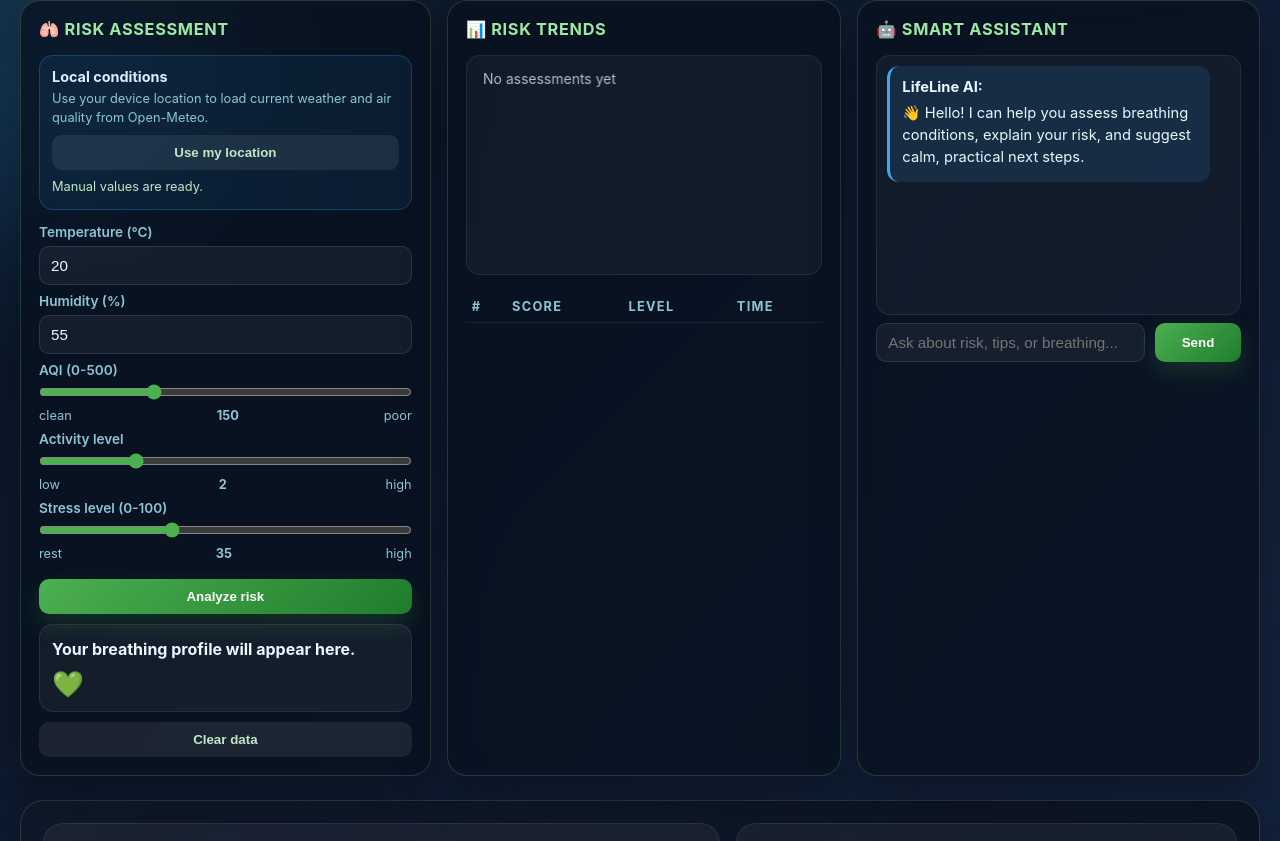
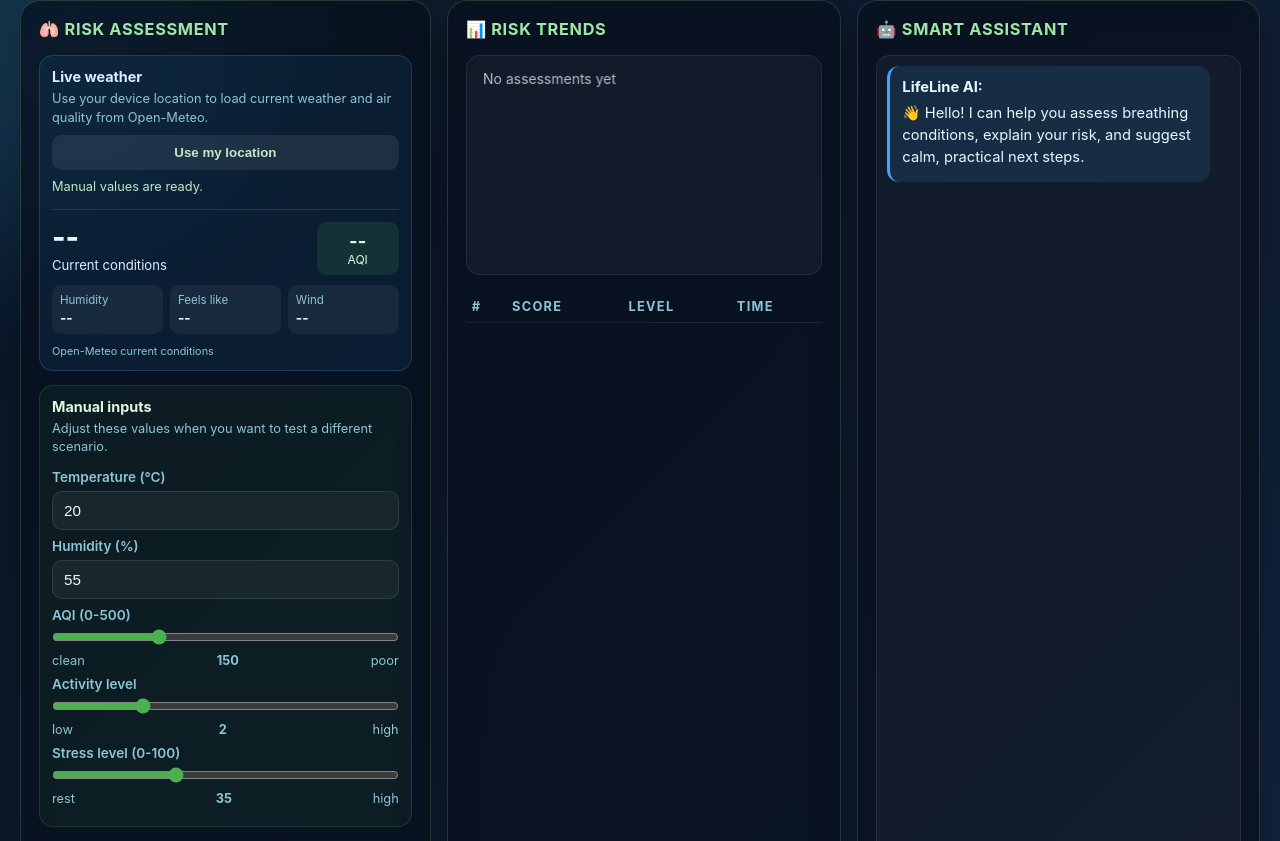
Before and after one commit to akeelmohammedyonus-alt/Lifeline-An-AI-Breathing-Risk-Calculator, a website: page public/index.html in a window 1280 px wide. Shown: the part 653-1494 px from the top of the page. Drawn offline with Linux system fonts and the light colour scheme.

Commit message:
fixing tests

```diff
--- a/public/index.html
+++ b/public/index.html
@@ -433,6 +433,7 @@
             display: grid;
             grid-template-columns: 1.02fr 0.98fr 1fr;
             gap: 16px;
+            align-items: stretch;
         }
 
         .card {
@@ -447,6 +448,15 @@
             animation: fadeUp 0.9s ease both;
         }
 
+        .layout > .card {
+            height: 100%;
+        }
+
+        .layout > .card:last-child {
+            display: flex;
+            flex-direction: column;
+        }
+
         .card::before {
             content: "";
             position: absolute;
@@ -574,6 +584,95 @@
             background: rgba(57, 167, 255, 0.08);
         }
 
+        .manual-input-panel {
+            padding: 12px;
+            margin-bottom: 12px;
+            border: 1px solid rgba(76, 175, 80, 0.22);
+            border-radius: 14px;
+            background: rgba(76, 175, 80, 0.07);
+        }
+
+        .manual-input-panel h3 {
+            margin-bottom: 5px;
+            font-size: 0.9rem;
+            color: #dff7e0;
+        }
+
+        .manual-input-panel p {
+            margin-bottom: 12px;
+            color: var(--muted);
+            font-size: 0.8rem;
+            line-height: 1.45;
+        }
+
+        .weather-widget {
+            display: grid;
+            gap: 10px;
+            margin-top: 12px;
+            padding-top: 12px;
+            border-top: 1px solid rgba(255, 255, 255, 0.1);
+        }
+
+        .weather-main {
+            display: flex;
+            align-items: center;
+            justify-content: space-between;
+            gap: 12px;
+        }
+
+        .weather-temperature {
+            font-size: 1.8rem;
+            font-weight: 800;
+            line-height: 1;
+        }
+
+        .weather-description {
+            color: #dceeff;
+            font-size: 0.82rem;
+            margin-top: 5px;
+        }
+
+        .weather-aqi {
+            min-width: 82px;
+            padding: 8px;
+            border-radius: 10px;
+            background: rgba(76, 175, 80, 0.14);
+            color: #dff7e0;
+            text-align: center;
+            font-size: 0.75rem;
+        }
+
+        .weather-aqi strong {
+            display: block;
+            font-size: 1.15rem;
+        }
+
+        .weather-details {
+            display: grid;
+            grid-template-columns: repeat(3, 1fr);
+            gap: 7px;
+        }
+
+        .weather-detail {
+            padding: 8px;
+            border-radius: 9px;
+            background: rgba(255, 255, 255, 0.05);
+            color: var(--muted);
+            font-size: 0.72rem;
+        }
+
+        .weather-detail strong {
+            display: block;
+            color: var(--text);
+            font-size: 0.85rem;
+            margin-top: 3px;
+        }
+
+        .weather-attribution {
+            color: var(--muted);
+            font-size: 0.68rem;
+        }
+
         .location-panel h3 {
             margin-bottom: 5px;
             font-size: 0.9rem;
@@ -655,7 +754,8 @@
         }
 
         .chat-box {
-            height: 260px;
+            flex: 1 1 auto;
+            min-height: 260px;
             overflow-y: auto;
             padding: 10px;
             border-radius: 14px;
@@ -881,6 +981,10 @@
 
             .chat-box {
                 height: 260px;
+            }
+
+            .weather-details {
+                grid-template-columns: repeat(3, minmax(0, 1fr));
             }
 
             .edu-grid,
@@ -1003,11 +1107,29 @@
             <div class="card">
                 <div class="card-title">🫁 Risk assessment</div>
                 <div class="location-panel">
-                    <h3>Local conditions</h3>
+                    <h3>Live weather</h3>
                     <p>Use your device location to load current weather and air quality from Open-Meteo.</p>
                     <button class="btn-secondary" id="useLocationBtn" type="button">Use my location</button>
                     <div id="locationStatus" role="status" aria-live="polite">Manual values are ready.</div>
-                </div>
+                    <div class="weather-widget" id="weatherWidget" hidden>
+                        <div class="weather-main">
+                            <div>
+                                <div class="weather-temperature" id="weatherTemperature">--</div>
+                                <div class="weather-description" id="weatherDescription">Current conditions</div>
+                            </div>
+                            <div class="weather-aqi"><strong id="weatherAqi">--</strong>AQI</div>
+                        </div>
+                        <div class="weather-details">
+                            <div class="weather-detail">Humidity<strong id="weatherHumidity">--</strong></div>
+                            <div class="weather-detail">Feels like<strong id="weatherFeelsLike">--</strong></div>
+                            <div class="weather-detail">Wind<strong id="weatherWind">--</strong></div>
+                        </div>
+                        <div class="weather-attribution">Open-Meteo current conditions</div>
+                    </div>
+                </div>
+                <div class="manual-input-panel">
+                    <h3>Manual inputs</h3>
+                    <p>Adjust these values when you want to test a different scenario.</p>
                     <div class="field-group"><label for="temp">Temperature (°C)</label><input id="temp" type="number"
                         placeholder="-15 - 45" min="-15" max="45" value="20"></div>
                     <div class="field-group"><label for="humidity">Humidity (%)</label><input id="humidity" type="number"
@@ -1023,6 +1145,7 @@
                     <div class="field-group"><label for="stress">Stress level (0-100)</label><input id="stress" type="range" min="0"
                         max="100" value="35">
                         <div class="range-row"><span>rest</span><strong id="stressValue">35</strong><span>high</span></div>
+                    </div>
                 </div>
                 <button class="btn-primary" id="calculateBtn" type="button">Analyze risk</button>
                 <div class="status-card">
@@ -1271,7 +1394,7 @@
         const state = { riskHistory: [], lastRisk: 0, conversationContext: [], environment: null, userProfile: { triggers: [], preferences: {}, riskPatterns: [], conversationCount: 0, lastAssessment: null } };
         const refs = {
             temp: document.getElementById('temp'), humidity: document.getElementById('humidity'), airq: document.getElementById('airq'), activity: document.getElementById('activity'), stress: document.getElementById('stress'),
-            airqValue: document.getElementById('airqValue'), activityValue: document.getElementById('activityValue'), stressValue: document.getElementById('stressValue'), result: document.getElementById('result'), emojiResult: document.getElementById('emojiResult'), advice: document.getElementById('advice'), tips: document.getElementById('tips'), tipsList: document.getElementById('tipsList'), graphCanvas: document.getElementById('graphCanvas'), historyTable: document.getElementById('historyTable'), chatBox: document.getElementById('chatBox'), chatInput: document.getElementById('chatInput'), gaugeScore: document.getElementById('gaugeScore'), gaugeLabel: document.getElementById('gaugeLabel'), gaugeSummary: document.getElementById('gaugeSummary'), gaugeProgress: document.getElementById('gaugeProgress'), miniStatus: document.getElementById('miniStatus'), miniTrend: document.getElementById('miniTrend'), miniTime: document.getElementById('miniTime'), useLocationBtn: document.getElementById('useLocationBtn'), locationStatus: document.getElementById('locationStatus')
+            airqValue: document.getElementById('airqValue'), activityValue: document.getElementById('activityValue'), stressValue: document.getElementById('stressValue'), result: document.getElementById('result'), emojiResult: document.getElementById('emojiResult'), advice: document.getElementById('advice'), tips: document.getElementById('tips'), tipsList: document.getElementById('tipsList'), graphCanvas: document.getElementById('graphCanvas'), historyTable: document.getElementById('historyTable'), chatBox: document.getElementById('chatBox'), chatInput: document.getElementById('chatInput'), gaugeScore: document.getElementById('gaugeScore'), gaugeLabel: document.getElementById('gaugeLabel'), gaugeSummary: document.getElementById('gaugeSummary'), gaugeProgress: document.getElementById('gaugeProgress'), miniStatus: document.getElementById('miniStatus'), miniTrend: document.getElementById('miniTrend'), miniTime: document.getElementById('miniTime'), useLocationBtn: document.getElementById('useLocationBtn'), locationStatus: document.getElementById('locationStatus'), weatherWidget: document.getElementById('weatherWidget'), weatherTemperature: document.getElementById('weatherTemperature'), weatherDescription: document.getElementById('weatherDescription'), weatherAqi: document.getElementById('weatherAqi'), weatherHumidity: document.getElementById('weatherHumidity'), weatherFeelsLike: document.getElementById('weatherFeelsLike'), weatherWind: document.getElementById('weatherWind')
         };
         const aiMemory = { conversationHistory: [], learnedTriggers: [], riskTrends: { improving: false, worsening: false }, userGoals: [], suggestedActions: [] };
 
@@ -1321,6 +1444,13 @@
             updateLivePreview();
             const { description, temperature, humidity } = environment.weather;
             setLocationStatus(`${description} • ${temperature}°C • ${humidity}% humidity • AQI ${Math.round(environment.airQuality.usAqi)} • ${environment.location.timezone}`);
+            refs.weatherWidget.hidden = false;
+            refs.weatherTemperature.textContent = `${temperature}°C`;
+            refs.weatherDescription.textContent = description;
+            refs.weatherAqi.textContent = Math.round(environment.airQuality.usAqi);
+            refs.weatherHumidity.textContent = `${humidity}%`;
+            refs.weatherFeelsLike.textContent = `${environment.weather.apparentTemperature}°C`;
+            refs.weatherWind.textContent = `${environment.weather.windSpeed} km/h`;
         }
         function getCurrentPosition() {
             return new Promise((resolve, reject) => {
@@ -1339,8 +1469,12 @@
                 const data = await response.json();
                 if (!response.ok) throw new Error(data.error || 'Unable to load local conditions.');
                 applyEnvironment(data);
+                await calculateRisk({ announceAi: true });
+                setLocationStatus('Conditions loaded. Risk calculated and Smart AI analysis is ready below.');
             } catch (error) {
-                const message = error.code === 1 ? 'Location permission was denied. You can continue with manual values.' : error.message;
+                const message = error.code === 1
+                    ? 'Location permission was denied. You can continue with manual values.'
+                    : error.message || 'Unable to load local conditions. Check your connection and try again.';
                 setLocationStatus(message, true);
             } finally {
                 refs.useLocationBtn.classList.remove('loading');
@@ -1385,7 +1519,7 @@
             const trend = getTrendSummary();
             const primaryFactor = getPrimaryFactor(inputs);
 
-            return `Analyze this breathing risk assessment and give a clear, safe response.
+            return `Analyze this environmental asthma-risk assessment and give a clear, safe, non-diagnostic response. Do not claim to diagnose asthma or predict an attack. Explain how the current conditions may affect breathing and what cautious next step is appropriate.
 
 Risk details:
 - Risk score: ${risk.toFixed(1)}/10
@@ -1422,14 +1556,18 @@ Please respond with:
             }
         }
 
-        function calculateRisk() {
+        async function calculateRisk(options = {}) {
             const inputs = readInputs(); const errors = validateInputs(inputs); if (errors.length) { refs.result.innerHTML = `<span class="error">⚠️ ${errors.join(', ')}</span>`; return; }
             const risk = calculateRiskScore(inputs); state.lastRisk = risk; const band = getBandMeta(risk);
             refs.result.innerHTML = `<strong>${band.label}</strong><br>Score: ${risk.toFixed(1)}/10`; refs.emojiResult.textContent = band.emoji; refs.gaugeScore.textContent = risk.toFixed(1); refs.gaugeLabel.textContent = band.label; refs.gaugeSummary.textContent = band.summary; refs.gaugeProgress.style.stroke = band.color; refs.gaugeProgress.style.strokeDashoffset = `${283 - (risk / 10) * 283}`; refs.miniStatus.textContent = band.label; refs.miniTime.textContent = new Date().toLocaleTimeString([], { hour: 'numeric', minute: '2-digit' });
             const trend = getTrendSummary(); refs.miniTrend.textContent = trend.label; refs.miniTrend.title = trend.detail;
             const tips = getPersonalizedAdvice(inputs); refs.advice.innerHTML = `<strong>Recommendation:</strong> ${tips[0]}`; refs.advice.style.display = 'block'; refs.tipsList.innerHTML = tips.map((tip) => `<li>${tip}</li>`).join(''); refs.tips.style.display = 'block';
             addRiskHistory(risk); updateHistoryTable(); drawGraph(); saveData();
-            setTimeout(() => { sendRiskAnalysisToAI(inputs, risk); }, 450);
+            if (options.announceAi) {
+                await sendRiskAnalysisToAI(inputs, risk);
+            } else {
+                sendRiskAnalysisToAI(inputs, risk);
+            }
         }
 
         function addRiskHistory(risk) { state.riskHistory.push(risk); if (state.riskHistory.length > 14) state.riskHistory.shift(); }
```
Also changed, not shown: server/controllers/environmentController.js (+39 -4 lines). Lines whose indentation alone changed are shown as unchanged.
